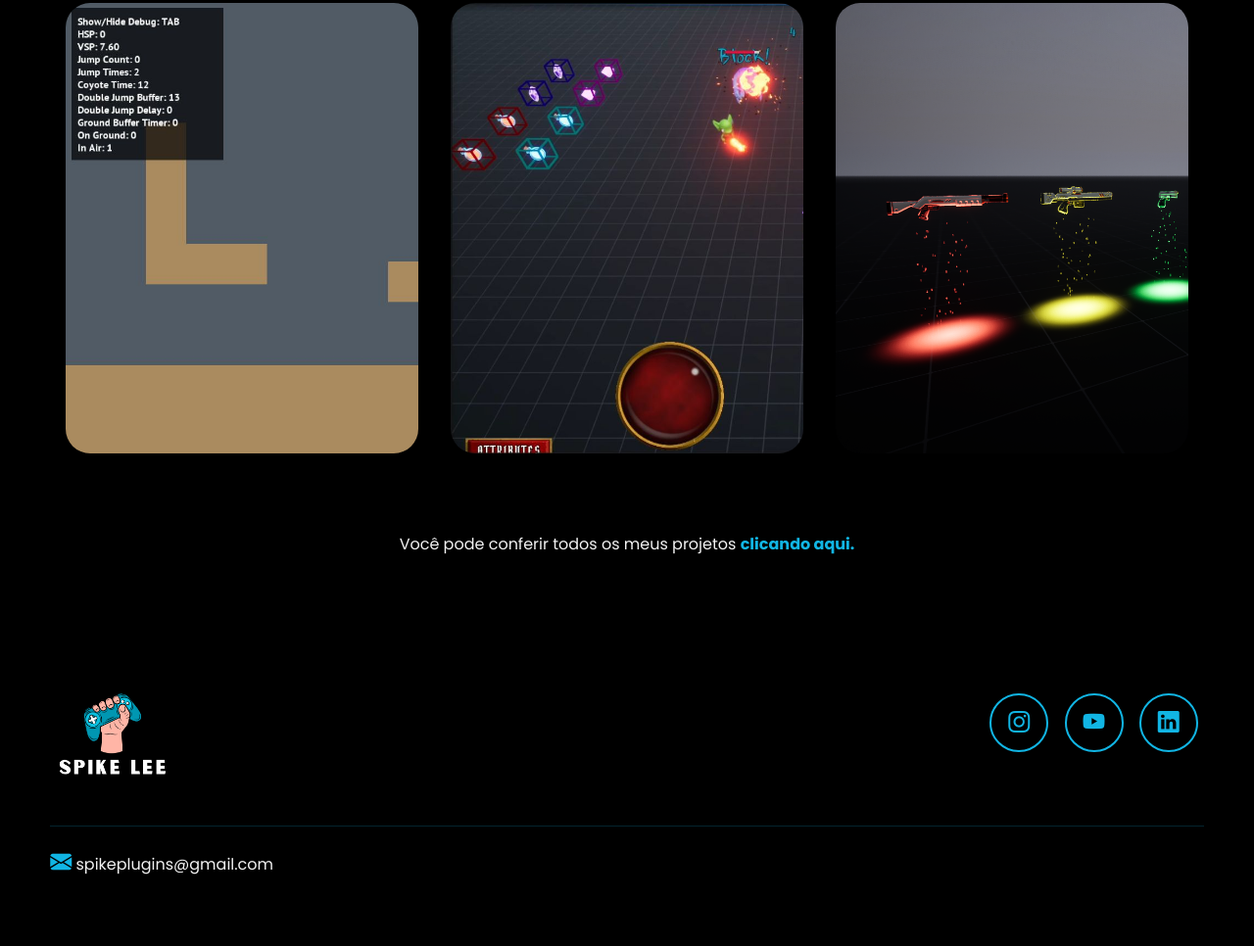
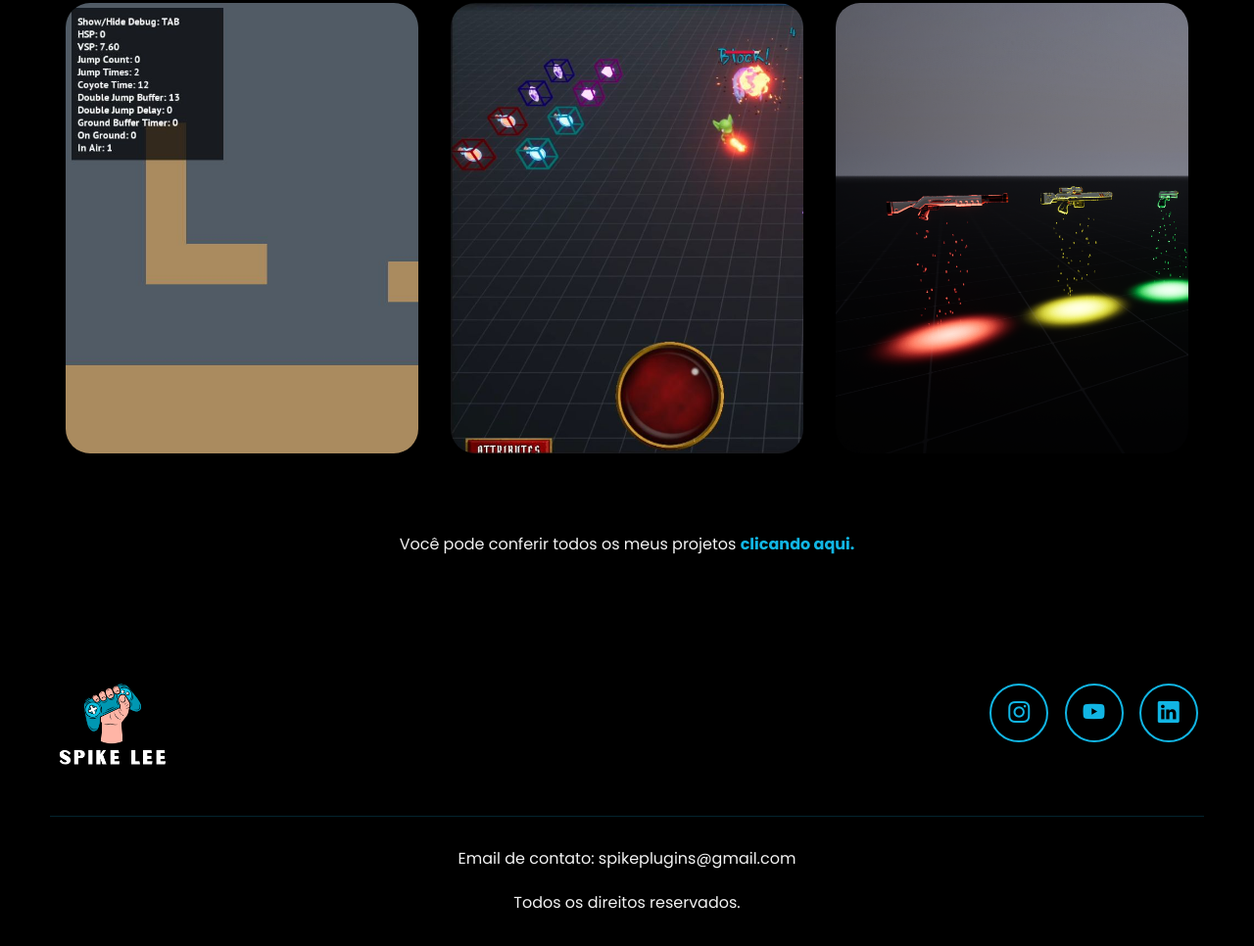
Before and after one commit to spikeleez/spike-portfolio, a plain HTML site: page index.html in a window 1280 px wide. Shown: the part 2552-3518 px from the top of the page at 98% size. Drawn offline with nearby package versions, Linux system fonts and the light colour scheme.

Commit message:
Adicionando novas formas de contato e movendo o Index.html para o Root

```diff
--- a/src/index.html
+++ b/index.html
@@ -45,7 +45,7 @@
           </ul>
         </nav>
         <div class="btn-contato">
-          <a href="#">
+          <a href="mailto:spikeplugins@gmail.com">
             <button>Contato</button>
           </a>
         </div>
@@ -66,7 +66,7 @@
                 experiências que desafiam a realidade.
               </p>
               <div class="btn-contato">
-                <a href="#">
+                <a href="mailto:spikeplugins@gmail.com">
                   <button>Entre em contato</button>
                 </a>
               </div>
@@ -283,9 +283,11 @@
         </div>
         <div class="line-footer border">
           <p>
-            <i class="bi bi-envelope-fill"></i>
-            <a href="mailto:spikeplugins@gmail.com">spikeplugins@gmail.com</a>
+            <a href="mailto:spikeplugins@gmail.com"
+              >Email de contato: spikeplugins@gmail.com</a
+            >
           </p>
+          <p>Todos os direitos reservados.</p>
         </div>
       </div>
     </footer>
--- a/src/styles/footer.css
+++ b/src/styles/footer.css
@@ -1,5 +1,5 @@
 footer {
-  padding: 60px 4%;
+  padding: 50px 4%;
   /*box-shadow: 0 0 40px 10px #ffffff1d;*/
 }
 
@@ -24,3 +24,11 @@ footer .line-footer p a {
   color: var(--text-color);
   text-decoration: none;
 }
+
+footer .line-footer p {
+  color: var(--text-color);
+  display: flex;
+  justify-content: center;
+  align-items: center;
+  padding: 10px 0;
+}
```
